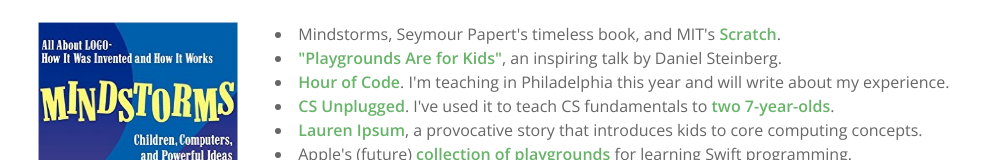
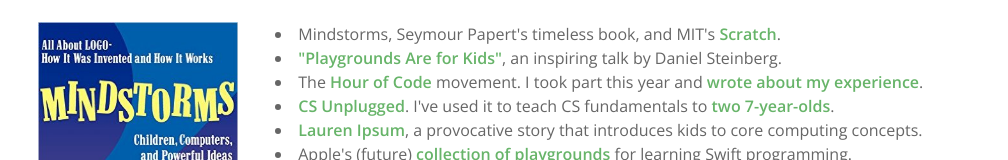
Before and after one commit to alemacgo/treehouse, a plain HTML site: page kids/index.html in a window 1280 px wide. Shown: the part 4376-4536 px from the top of the page, without its empty margins (136-1144 px from the left). Drawn offline with nearby package versions, Linux system fonts and the light colour scheme; a script that the page names is missing.

Commit message:
Update link to Medium article about Hour of Code

```diff
--- a/kids/index.html
+++ b/kids/index.html
@@ -99,7 +99,7 @@
                                     <ul class="bullets">
                                         <li>Mindstorms, Seymour Papert's timeless book, and MIT's <a href="#">Scratch</a>.</li>
                                         <li><a href="https://realm.io/news/altconf-daniel-steinberg-swift-playgrounds-education/">"Playgrounds Are for Kids"</a>, an inspiring talk by Daniel Steinberg.</li>
-                                        <li><a href="#">Hour of Code</a>. I'm teaching in Philadelphia this year and will write about my experience.</a>
+                                        <li>The <a href="#">Hour of Code</a> movement. I took part this year and <a href="https://medium.com/@alemacgo/an-hour-of-code-at-girard-college-b3a11d8c3653">wrote about my experience</a>.
                                         <li><a href="http://csunplugged.org/">CS Unplugged</a>. I've used it to teach CS fundamentals to <a href="../img/kids/cs-girls.jpg" target="_blank">two 7-year-olds</a>.</li>
                                         <li><a href="http://www.laurenipsum.org/">Lauren Ipsum</a>, a provocative story that introduces kids to core computing concepts.</li>
                                         <li>Apple's (future) <a href="https://github.com/SwiftEducation/playgrounds">collection of playgrounds</a> for learning Swift programming.</li>
```
